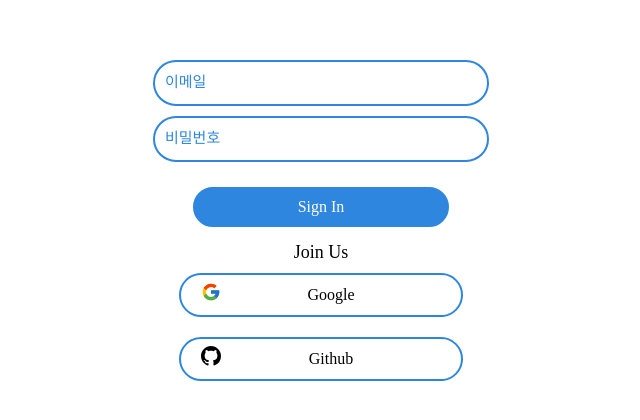
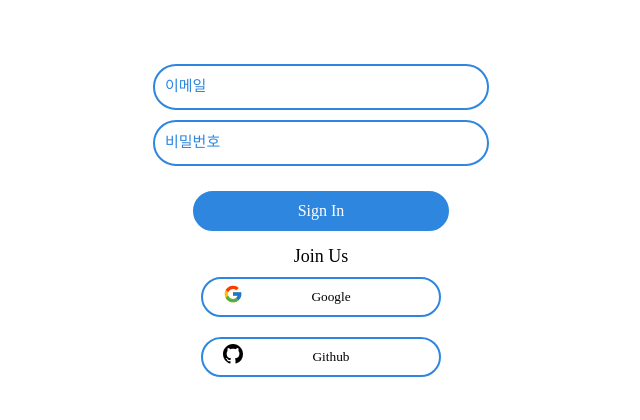
Before and after one commit to bbosirraegi/HelloWorld, a React (Vite) app: page /signin in a window 1280 px wide. Shown: the part 170-590 px from the top of the page, without its empty margins (319-959 px from the left). Built offline with nearby package versions, Linux system fonts and the light colour scheme; no server answers; a web font is replaced by a local one.

Commit message:
[UPDATE]소셜 로그인 오류 수정

```diff
--- a/src/route/pages/Mypage_modal/Signin/SigninPresenter.jsx
+++ b/src/route/pages/Mypage_modal/Signin/SigninPresenter.jsx
@@ -45,20 +45,20 @@ const SigninPresenter = ({
       </span>
       <div>
         {/* 소셜 로그인 */}
-        <div className="social-button" onClick={onSocialClick} name="google">
+        <button className="social-button" onClick={onSocialClick} name="google">
           <div className="social-mark">
             <FcGoogle />
           </div>
           <div>Google</div>
           <div></div>
-        </div>
-        <div className="social-button" onClick={onSocialClick} name="github">
+        </button>
+        <button className="social-button" onClick={onSocialClick} name="github">
           <div className="social-mark">
             <BsGithub />
           </div>
           <div>Github</div>
           <div></div>
-        </div>
+        </button>
       </div>
     </div>
   );
```
